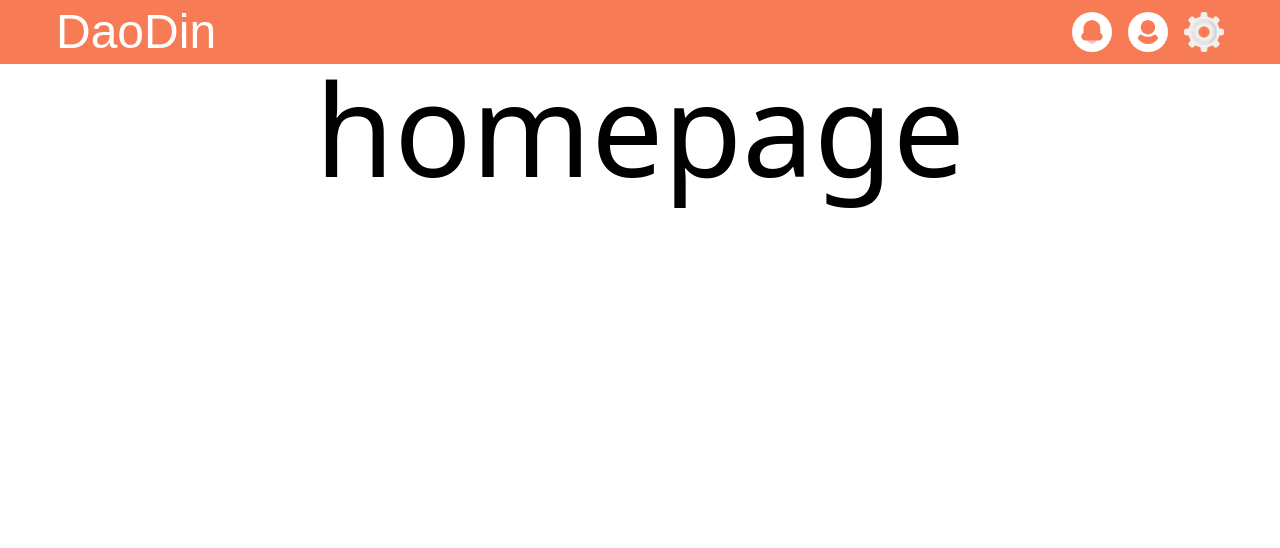
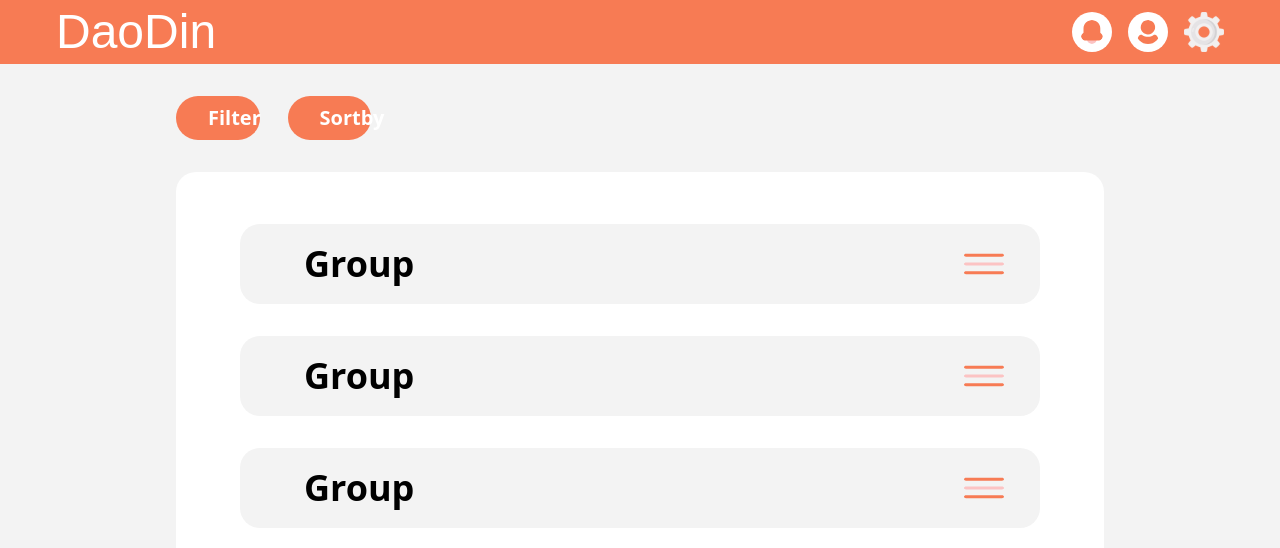
Before and after one commit to quevenliu/DaoDin, a Next.js app in the folder Frontend/: page / in a window 1280 px wide. Shown: the top 548 px of the page. Built offline with nearby package versions, Linux system fonts and the light colour scheme; a web font is replaced by a local one.

Commit message:
feat: add Group component

```diff
--- /dev/null
+++ b/Frontend/src/components/Group.jsx
@@ -0,0 +1,40 @@
+import Image from "next/image";
+
+export default function Group() {
+  return (
+    <div className="group mt-8">
+      <div className="px-8 py-4 flex justify-between items-center bg-backgroundColor rounded-[20px] group-hover:rounded-b-none">
+        <h3 className="px-8 text-4xl font-bold">Group</h3>
+        <Image
+          src="/menu.svg"
+          alt="menu"
+          className="w-12 h-12"
+          width={48}
+          height={48}
+        />
+      </div>
+      <div className="px-8 py-6 hidden group-hover:flex justify-between gap-8 bg-[#FDE0E0] rounded-b-[20px]">
+        <p className="p-3 bg-[#F5B8B8] rounded-[20px]">
+          Lorem ipsum dolor sit amet consectetur adipisicing elit. Temporibus
+          perferendis ratione unde nulla culpa quidem reiciendis, consequatur
+          doloremque vitae quia, corrupti nihil maxime atque iure ea et modi
+          quod minima.
+          Lorem ipsum dolor sit amet consectetur adipisicing elit. Temporibus
+          perferendis ratione unde nulla culpa quidem reiciendis, consequatur
+          doloremque vitae quia, corrupti nihil maxime atque iure ea et modi
+          quod minima.
+          Lorem ipsum dolor sit amet consectetur adipisicing elit. Temporibus
+          perferendis ratione unde nulla culpa quidem reiciendis, consequatur
+          doloremque vitae quia, corrupti nihil maxime atque iure ea et modi
+          quod minima.
+        </p>
+        <button
+          type="button"
+          className="w-[10%] px-6 py-2 self-end bg-primaryColor text-xl font-bold text-white rounded-[50px] shrink-0"
+        >
+          Join
+        </button>
+      </div>
+    </div>
+  );
+}
--- a/Frontend/src/pages/index.jsx
+++ b/Frontend/src/pages/index.jsx
@@ -4,6 +4,7 @@ import { Inter } from "next/font/google";
 const inter = Inter({ subsets: ["latin"] });
 
 import Topbar from "@/components/Topbar";
+import Group from "@/components/Group";
 
 export default function Home() {
   return (
@@ -16,7 +17,27 @@ export default function Home() {
         <meta name="description" content="Generated by create next app" />
       </Head>
       <Topbar />
-      <div className="text-center text-9xl">homepage</div>
+      <main className="min-h-screen px-44 pt-8 bg-backgroundColor">
+        <div className="mb-8 flex gap-7">
+          <button
+            type="button"
+            className="w-[9%] px-8 bg-primaryColor text-xl font-bold text-white rounded-[50px]"
+          >
+            Filter
+          </button>
+          <button
+            type="button"
+            className="w-[9%] px-8 py-2 bg-primaryColor text-xl font-bold text-white rounded-[50px]"
+          >
+            Sortby
+          </button>
+        </div>
+        <div className="min-h-screen px-16 pt-5 bg-white rounded-t-[20px]">
+          <Group />
+          <Group />
+          <Group />
+        </div>
+      </main>
     </>
   );
 }
--- a/Frontend/tailwind.config.js
+++ b/Frontend/tailwind.config.js
@@ -9,7 +9,7 @@ module.exports = {
     extend: {
       colors: {
         primaryColor: '#F77B54',
-        backgroundColor: '#F9F9F9',
+        backgroundColor: '#F3F3F3',
       }
     },
   },
```
Also changed, not shown: Frontend/public/menu.svg (added).
